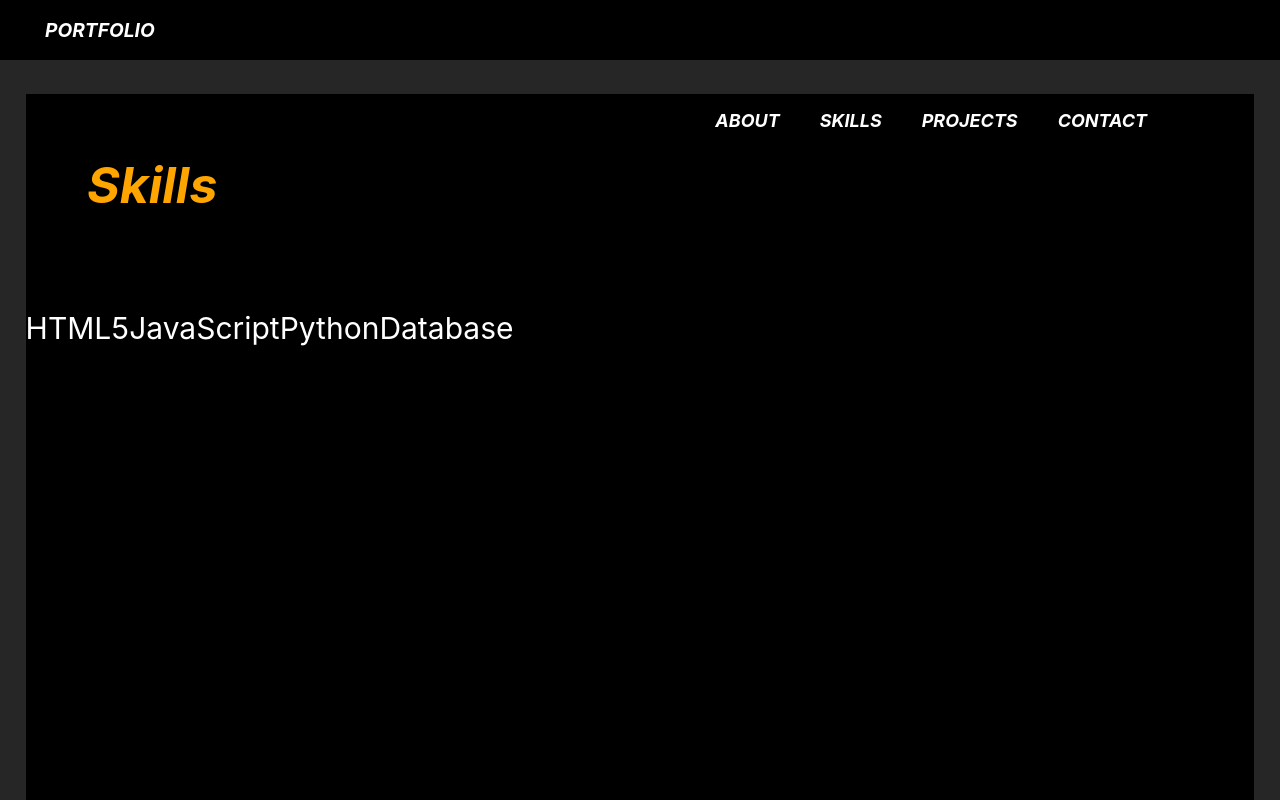
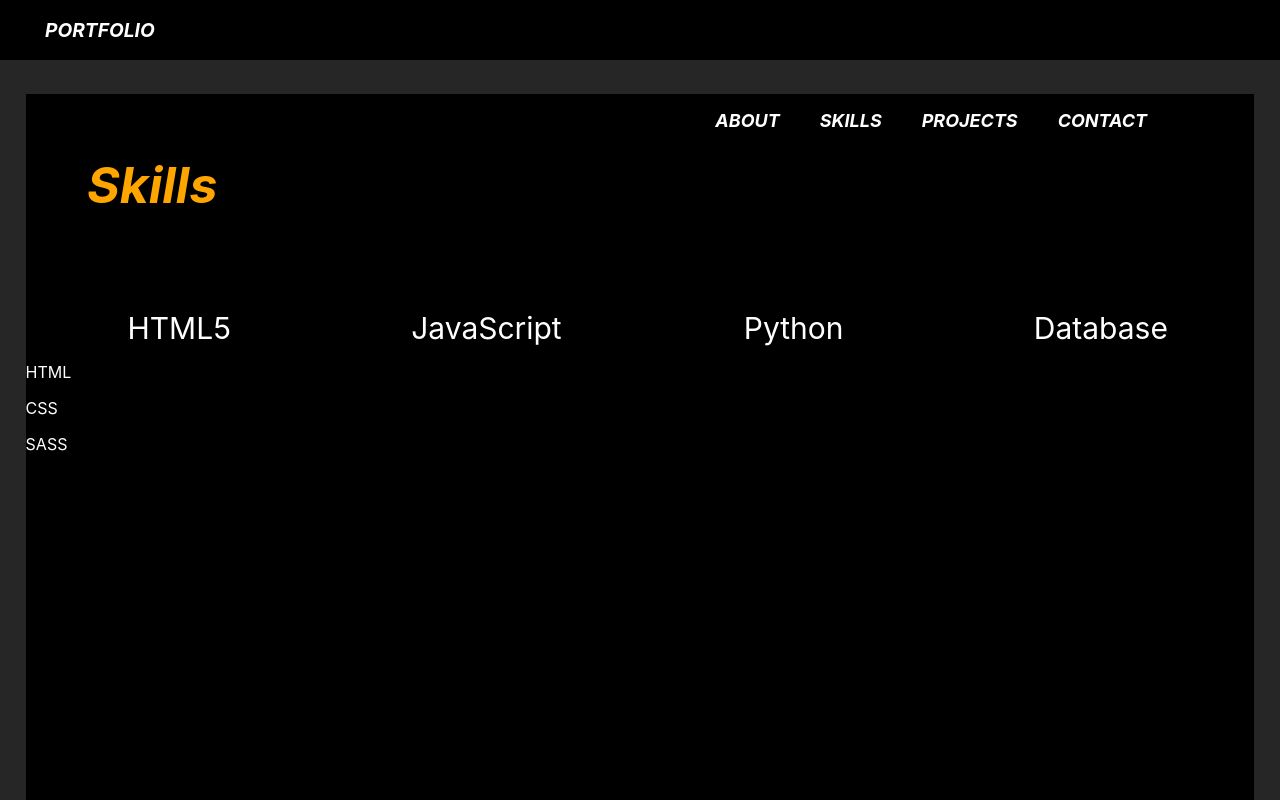
Before and after one commit to Danhayes3008/react-portfolio, a React (Create React App) app: page / in a window 1280 px wide. Shown: the top 800 px of the page. Built offline with nearby package versions, Linux system fonts and the light colour scheme.

Commit message:
puched the changes in my skills scss files to the app files

```diff
--- a/src/styles/App.css
+++ b/src/styles/App.css
@@ -137,7 +137,7 @@ nav ul li {
 
 .skill {
   position: relative;
-  width: 25%;
+  width: 100%;
   font-size: 30px;
   text-align: center;
   color: white;
@@ -145,19 +145,27 @@ nav ul li {
   display: inline-block;
 }
 
+.skills {
+  display: inline-block;
+  color: white;
+  width: 25%;
+}
+
+.skills:hover {
+  color: orange;
+}
+
 .skill-sub-list {
-  display: none;
+  display: block;
+  position: absolute;
   list-style: none;
   color: white;
+  z-index: 1;
 }
 
 .skill:hover .skill-sub-list {
   display: inline-block;
   color: white;
-}
-
-.sub-list {
-  display: inline-block !important;
 }
 
 body {
--- a/src/styles/App.scss
+++ b/src/styles/App.scss
@@ -7,12 +7,11 @@
 //   text-align: center;
 // }
 
-
 body {
   background-color: #262626;
   overflow: hidden;
 }
 
-.hidden{
+.hidden {
   display: none !important;
-  }
+}
```
Also changed, not shown: 1 other file (tests, documents, lock files or other folders).
